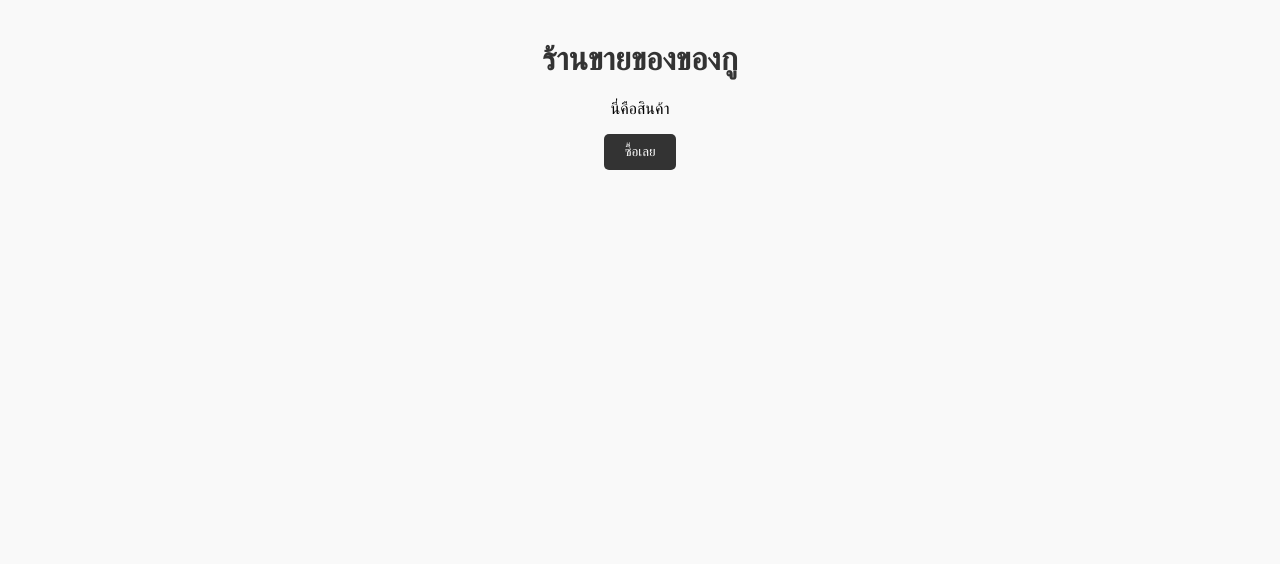
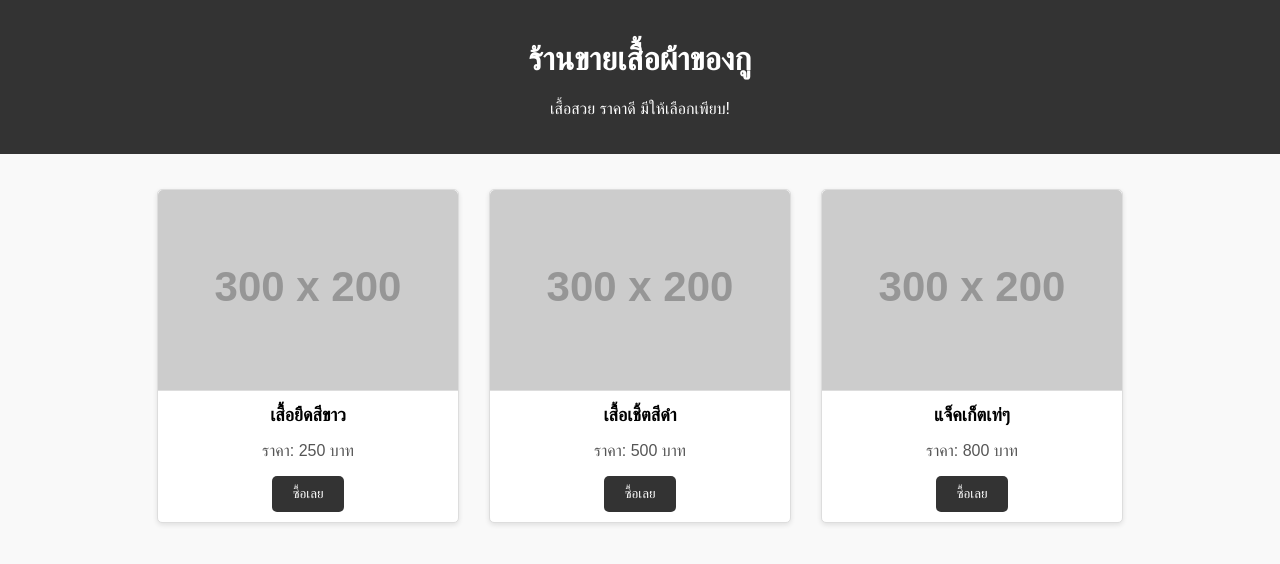
Before and after one commit to Atiwitsss/atiwitss.github.io, a plain HTML site: page index.html in a window 1280 px wide. Drawn offline with Linux system fonts and the light colour scheme; placeholder pictures from the web are drawn by us.

Commit message:
index.html

```diff
--- a/index.html
+++ b/index.html
@@ -3,40 +3,89 @@
 <head>
     <meta charset="UTF-8">
     <meta name="viewport" content="width=device-width, initial-scale=1.0">
-    <title>ร้านขายของของกู</title>
+    <title>ร้านขายเสื้อผ้า</title>
     <style>
-        /* CSS ใส่ไว้ใน <style> */
         body {
             font-family: Arial, sans-serif;
-            text-align: center;
             margin: 0;
-            padding: 20px;
+            padding: 0;
             background-color: #f9f9f9;
         }
-        h1 {
-            color: #333;
+        header {
+            text-align: center;
+            padding: 20px;
+            background-color: #333;
+            color: white;
         }
-        button {
+        .container {
+            display: flex;
+            flex-wrap: wrap;
+            justify-content: center;
+            margin: 20px;
+        }
+        .product {
+            border: 1px solid #ddd;
+            border-radius: 5px;
+            width: 300px;
+            margin: 15px;
+            background-color: white;
+            text-align: center;
+            box-shadow: 0 2px 5px rgba(0, 0, 0, 0.1);
+        }
+        .product img {
+            width: 100%;
+            border-bottom: 1px solid #ddd;
+            border-radius: 5px 5px 0 0;
+        }
+        .product h3 {
+            font-size: 18px;
+            margin: 10px 0;
+        }
+        .product p {
+            font-size: 16px;
+            color: #555;
+        }
+        .product button {
             padding: 10px 20px;
             background-color: #333;
             color: white;
             border: none;
             border-radius: 5px;
             cursor: pointer;
+            margin-bottom: 10px;
         }
-        button:hover {
+        .product button:hover {
             background-color: #555;
         }
     </style>
 </head>
 <body>
-    <h1>ร้านขายของของกู</h1>
-    <p>นี่คือสินค้า</p>
-    <button onclick="alert('มึงกดซื้อแล้ว!')">ซื้อเลย</button>
 
-    <script>
-        // JavaScript ใส่ไว้ใน <script>
-        console.log("นี่คือเว็บร้านขายของของมึง!");
-    </script>
+<header>
+    <h1>ร้านขายเสื้อผ้าของกู</h1>
+    <p>เสื้อสวย ราคาดี มีให้เลือกเพียบ!</p>
+</header>
+
+<div class="container">
+    <div class="product">
+        <img src="https://via.placeholder.com/300x200" alt="เสื้อยืดขาว">
+        <h3>เสื้อยืดสีขาว</h3>
+        <p>ราคา: 250 บาท</p>
+        <button>ซื้อเลย</button>
+    </div>
+    <div class="product">
+        <img src="https://via.placeholder.com/300x200" alt="เสื้อเชิ้ตดำ">
+        <h3>เสื้อเชิ้ตสีดำ</h3>
+        <p>ราคา: 500 บาท</p>
+        <button>ซื้อเลย</button>
+    </div>
+    <div class="product">
+        <img src="https://via.placeholder.com/300x200" alt="เสื้อแจ็คเก็ต">
+        <h3>แจ็คเก็ตเท่ๆ</h3>
+        <p>ราคา: 800 บาท</p>
+        <button>ซื้อเลย</button>
+    </div>
+</div>
+
 </body>
 </html>
```
